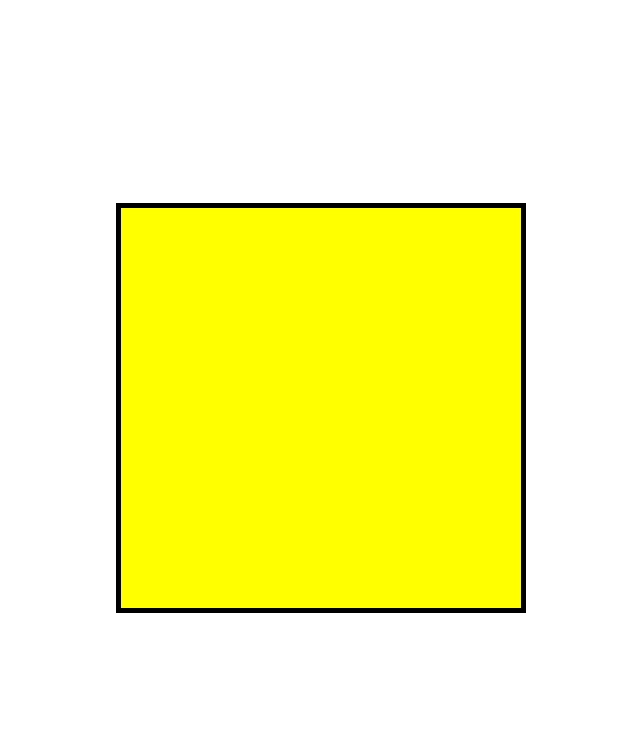
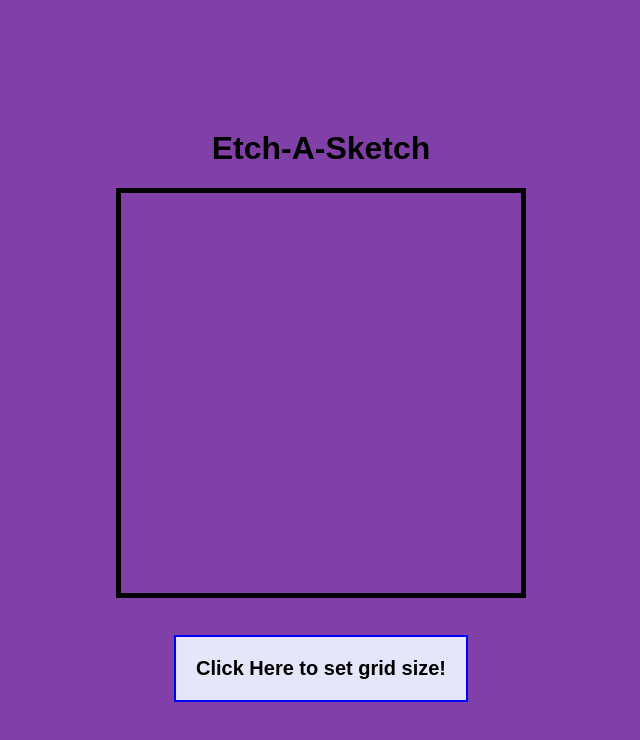
Before and after one commit to raymo108/etch-a-sketch, a plain HTML site: page index.html in a window 1280 px wide. Shown: the whole page, without its empty margins (319-959 px from the left). Drawn offline with Linux system fonts and the light colour scheme.

Commit message:
Creae etch-a-sketch for The Odin Project

```diff
--- a/app.js
+++ b/app.js
@@ -1,10 +1,68 @@
-const container = document.querySelector('.container');
+const container = document.querySelector('#container');
 
-for (let i = 0; i < 256; i++) {
-    const sideLength = '25px'
-    const squareDiv = document.createElement('div');
-    squareDiv.style.width = sideLength;
-    squareDiv.style.height = sideLength;
-    squareDiv.style.backgroundColor = 'yellow';
-    container.appendChild(squareDiv);
+const myButton = document.getElementById('myButton');
+myButton.addEventListener('click', createGrid);
+
+function createGrid() {
+
+    // removes all the child elements from container each time createGrid() is ran. Clears the grid for change in Prompt
+    while (container.firstChild) {
+        container.removeChild(container.firstChild);
+    }
+
+    let gridSize = prompt("Enter a number between 2 and 50");
+    let gridSizeInt = parseInt(gridSize);
+
+    if (gridSizeInt < 2 || gridSizeInt > 50) {
+        alert("Invalid Input. Please try again!");
+        createGrid();
+    }
+    else {
+
+        // calculates the size of each square (div) in order to fit within the fixed 400X400 container. Subtract 2 to take into account 1x1 border on squares (divs)
+        let squareSize = (400 / gridSizeInt) - 2
+        let squareSizeParse = parseFloat(squareSize)
+
+        // calculates the amount of divs and is used in the for loop to create x amount of squares
+        let gridSizeIntx = gridSizeInt * gridSizeInt;
+
+        for (let i = 0; i < gridSizeIntx; i++) {
+
+            const squareDiv = document.createElement('div');
+
+            squareDiv.style.width = squareSizeParse + 'px';
+            squareDiv.style.height = squareSizeParse + 'px';
+            squareDiv.style.borderStyle = 'solid'
+            squareDiv.style.borderColor = 'black'
+            squareDiv.style.borderWidth = '1px'
+
+            squareDiv.addEventListener('mouseover', () => {
+                squareDiv.style.backgroundColor = 'blue';
+            });
+            squareDiv.addEventListener('mouseout', () => {
+                squareDiv.style.backgroundColor = 'blue';
+            });
+
+            container.appendChild(squareDiv);
+        }
 }
+
+}
+
+
+// code to randomly change the background color
+
+function getRandomValue() {
+    return Math.floor(Math.random() * 256);
+}
+
+function changebackgroundColor() {
+    const r = getRandomValue();
+    const g = getRandomValue();
+    const b = getRandomValue();
+
+    const rgbColor = `rgb(${r},${g},${b})`;
+    document.body.style.backgroundColor = rgbColor;
+}
+
+setInterval(changebackgroundColor, 2000);
--- a/index.html
+++ b/index.html
@@ -6,10 +6,13 @@
         <meta name="viewport" content="width=device-width, initial-scale=1.0">
         <link rel="stylesheet" href="style.css">
         <script src="app.js" defer></script>
-        <title>Document</title>
+        <title>Etch-A-Sketch</title>
     </head>
     <body>
-        <div class = 'container'></div>
+        <h1>Etch-A-Sketch</h1>
+        <div id = 'container'></div>
+        <p></p>
+        <button id = 'myButton'>Click Here to set grid size!</button>
 
     </body>
 </html>
--- a/style.css
+++ b/style.css
@@ -1,4 +1,4 @@
-.container {
+#container {
     border-color: black;
     border-width: 10px;
     display: flex;
@@ -20,4 +20,29 @@ body {
     align-items: center;
     /* ensure the body takes up full height of the viewport */
     min-height: 100vh;
+    transition: background-color 0.5s;
 }
+
+
+#container div {
+    background-color: aqua;
+}
+
+#myButton {
+    border-style: solid;
+    border-color: blue;
+    border-width: 2px;
+    padding: 20px;
+    margin: 5px;
+    font-family: fantasy;
+    color: black;
+    background-color: lavender;
+    font-weight: bolder;
+    font-size: 20px;
+}
+
+h1 {
+    color: black;
+    font-family: fantasy;
+    font-weight: bolder;
+}
```
